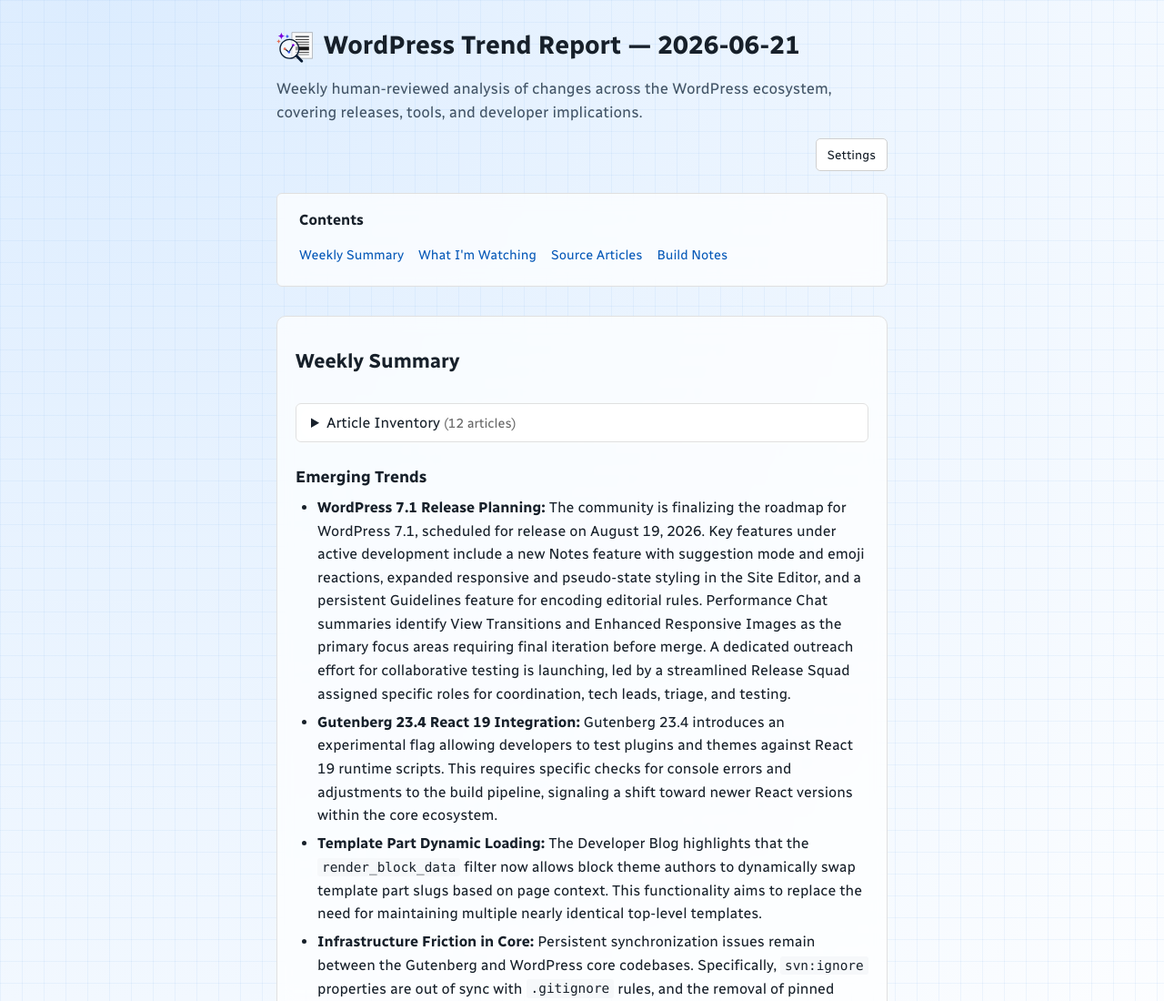
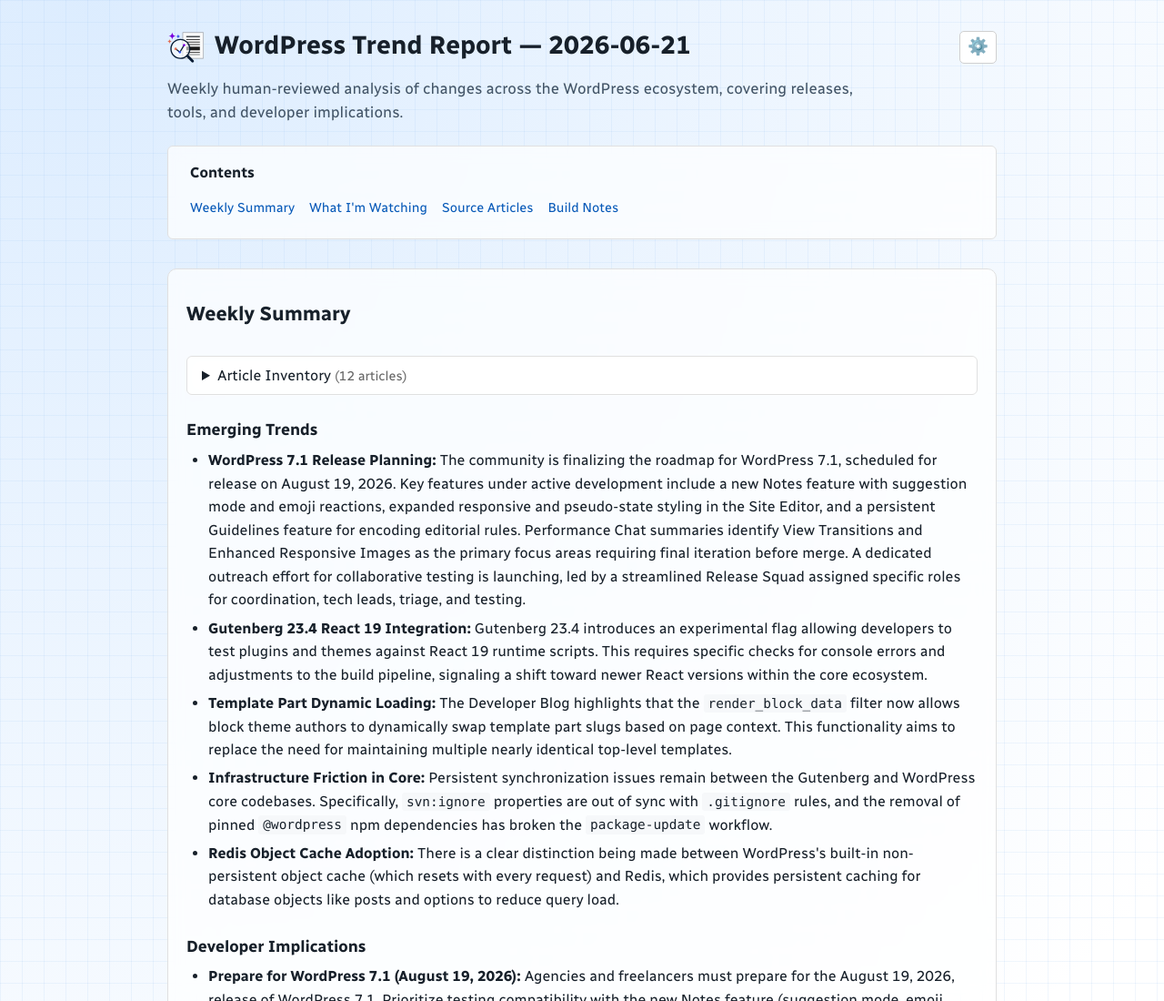
Before and after one commit to colorful-tones/wp-trend-watcher, a website: page reports/2026-06-21.html in a window 1280 px wide. Shown: the top 1100 px of the page at 91% size. Drawn offline with Linux system fonts and the light colour scheme.

Commit message:
feat(reports): polish header settings control (#51)

```diff
--- a/reports/2026-06-21.html
+++ b/reports/2026-06-21.html
@@ -118,18 +118,20 @@
   <header class="report-header">
   <img class="report-icon" src="assets/icon.svg" alt="" width="40" height="40">
   <h1 id="wordpress-trend-report-2026-06-21"><a href="index.html" title="Back to all reports">WordPress Trend Report</a> — 2026-06-21</h1>
-</header>
-  <p class="report-description">Weekly human-reviewed analysis of changes across the WordPress ecosystem, covering releases, tools, and developer implications.</p>
-  <div class="theme-settings">
   <button
   class="settings-button"
   type="button"
   data-theme-settings-open
   aria-haspopup="dialog"
   aria-controls="report-settings"
+  aria-label="Open report settings"
+  title="Open report settings"
 >
-    Settings
+  <span class="settings-icon" aria-hidden="true">⚙️</span>
+  <span class="sr-only">Settings</span>
 </button>
+</header>
+  <p class="report-description">Weekly human-reviewed analysis of changes across the WordPress ecosystem, covering releases, tools, and developer implications.</p>
   <dialog class="theme-settings-dialog" id="report-settings" aria-labelledby="report-settings-title">
   <div>
     <div class="theme-settings-header">
@@ -159,7 +161,6 @@
     </div>
   </div>
 </dialog>
-</div>
   <nav class="toc">
   <h2>Contents</h2>
   <ul>
--- a/reports/assets/report.css
+++ b/reports/assets/report.css
@@ -19,7 +19,7 @@
   font-family: "Radio Canada", -apple-system, BlinkMacSystemFont, "Segoe UI", Roboto, sans-serif;
   line-height: 1.6;
   margin: 0 auto;
-  max-width: 720px;
+  max-width: 960px;
   padding: 2rem 1.5rem;
 }
 
@@ -101,14 +101,16 @@
 
 /* Report header */
 .report-header {
-  align-items: center;
+  align-items: flex-start;
   display: flex;
   gap: 0.75rem;
+  justify-content: space-between;
   margin-bottom: 1.5rem;
 }
 
 .report-header h1 {
   border-bottom: none;
+  flex: 1;
   margin-bottom: 0.25rem;
 }
 
@@ -442,12 +444,6 @@
   color: var(--accent);
 }
 
-.theme-settings {
-  display: flex;
-  justify-content: flex-end;
-  margin: -0.5rem 0 1.5rem;
-}
-
 .settings-button,
 .theme-settings-actions button {
   background: var(--surface);
@@ -459,6 +455,28 @@
   font-size: 0.85rem;
   min-height: 2.25rem;
   padding: 0.35rem 0.75rem;
+}
+
+.settings-button {
+  flex-shrink: 0;
+  margin-top: 0.1rem;
+  padding: 0.35rem 0.5rem;
+}
+
+.settings-icon {
+  display: block;
+  font-size: 1.15rem;
+  line-height: 1;
+}
+
+.sr-only {
+  clip: rect(0, 0, 0, 0);
+  clip-path: inset(50%);
+  height: 1px;
+  overflow: hidden;
+  position: absolute;
+  white-space: nowrap;
+  width: 1px;
 }
 
 .settings-button:hover,
@@ -563,8 +581,8 @@
     grid-template-columns: repeat(2, minmax(0, 1fr));
   }
 
-  .theme-settings {
-    justify-content: flex-start;
+  .report-header {
+    gap: 0.5rem;
   }
 }
 
--- a/src/summarize/report.css
+++ b/src/summarize/report.css
@@ -19,7 +19,7 @@
   font-family: "Radio Canada", -apple-system, BlinkMacSystemFont, "Segoe UI", Roboto, sans-serif;
   line-height: 1.6;
   margin: 0 auto;
-  max-width: 720px;
+  max-width: 960px;
   padding: 2rem 1.5rem;
 }
 
@@ -101,14 +101,16 @@
 
 /* Report header */
 .report-header {
-  align-items: center;
+  align-items: flex-start;
   display: flex;
   gap: 0.75rem;
+  justify-content: space-between;
   margin-bottom: 1.5rem;
 }
 
 .report-header h1 {
   border-bottom: none;
+  flex: 1;
   margin-bottom: 0.25rem;
 }
 
@@ -442,12 +444,6 @@
   color: var(--accent);
 }
 
-.theme-settings {
-  display: flex;
-  justify-content: flex-end;
-  margin: -0.5rem 0 1.5rem;
-}
-
 .settings-button,
 .theme-settings-actions button {
   background: var(--surface);
@@ -459,6 +455,28 @@
   font-size: 0.85rem;
   min-height: 2.25rem;
   padding: 0.35rem 0.75rem;
+}
+
+.settings-button {
+  flex-shrink: 0;
+  margin-top: 0.1rem;
+  padding: 0.35rem 0.5rem;
+}
+
+.settings-icon {
+  display: block;
+  font-size: 1.15rem;
+  line-height: 1;
+}
+
+.sr-only {
+  clip: rect(0, 0, 0, 0);
+  clip-path: inset(50%);
+  height: 1px;
+  overflow: hidden;
+  position: absolute;
+  white-space: nowrap;
+  width: 1px;
 }
 
 .settings-button:hover,
@@ -563,8 +581,8 @@
     grid-template-columns: repeat(2, minmax(0, 1fr));
   }
 
-  .theme-settings {
-    justify-content: flex-start;
+  .report-header {
+    gap: 0.5rem;
   }
 }
 
```
Also changed, not shown: reports/2026-06-12.html (+6 -5 lines), reports/2026-06-27.html (+6 -5 lines), reports/2026-07-05.html (+6 -5 lines), reports/2026-07-11.html (+6 -5 lines), reports/2026-07-19.html (+6 -5 lines), reports/2026-07-26.html (+6 -5 lines), reports/2026-08-03.html (+6 -5 lines), reports/2026-08-10.html (+6 -5 lines), reports/index.html (+5 -4 lines), src/summarize/html.ts (+12 -9 lines), tests/summarize/html.test.ts (+5 -0 lines). Lines whose indentation alone changed are shown as unchanged.
